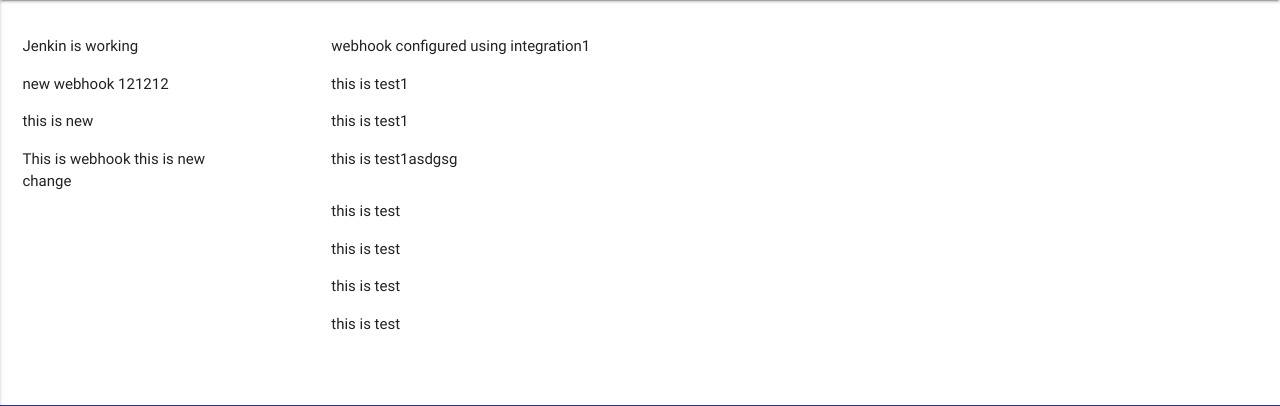
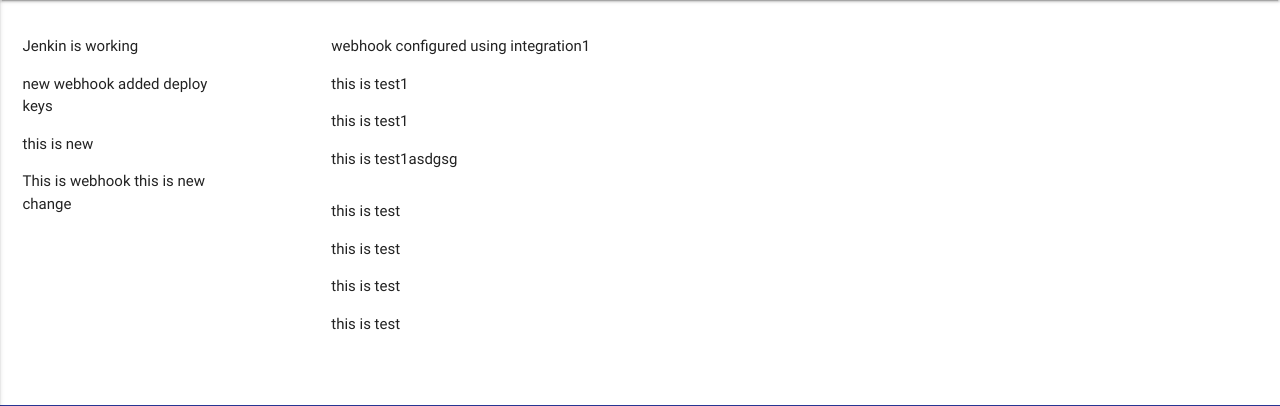
Before and after one commit to findsarfaraz/project1, a Django app: page / in a window 1280 px wide. Shown: the part 104-510 px from the top of the page. Run offline with Django 3.2, Linux system fonts and the light colour scheme.

Commit message:
deploy keys

```diff
--- a/main_app/templates/main_app/index.html
+++ b/main_app/templates/main_app/index.html
@@ -7,9 +7,9 @@
     <div class="col s9 m9 l9">
     <p>Jenkin is working</p>
 
-    <p>new webhook 121212   </p>
+    <p>new webhook added deploy keys   </p>
     <p>this is new </p>
-    <p>This is webhook this is new change</p>
+    <p>This is webhook this is new change </p>
     <p></p>
     </div>
 </div>
```
